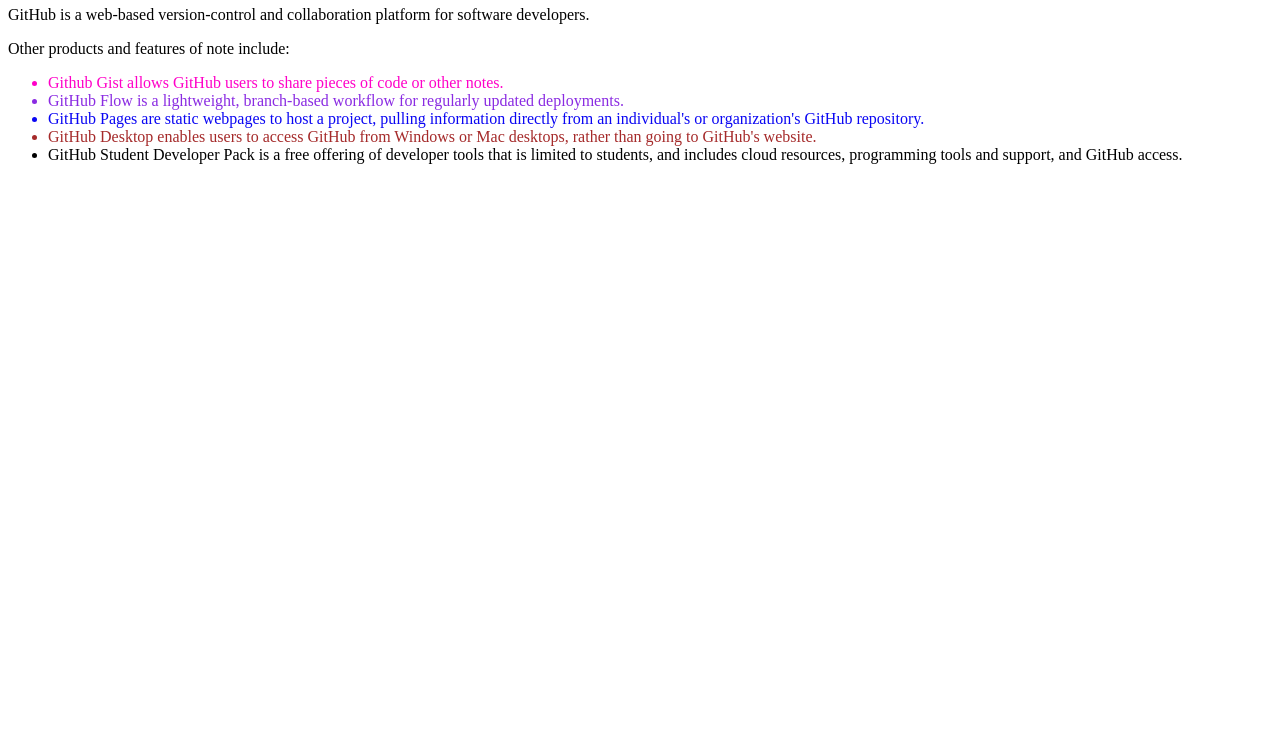
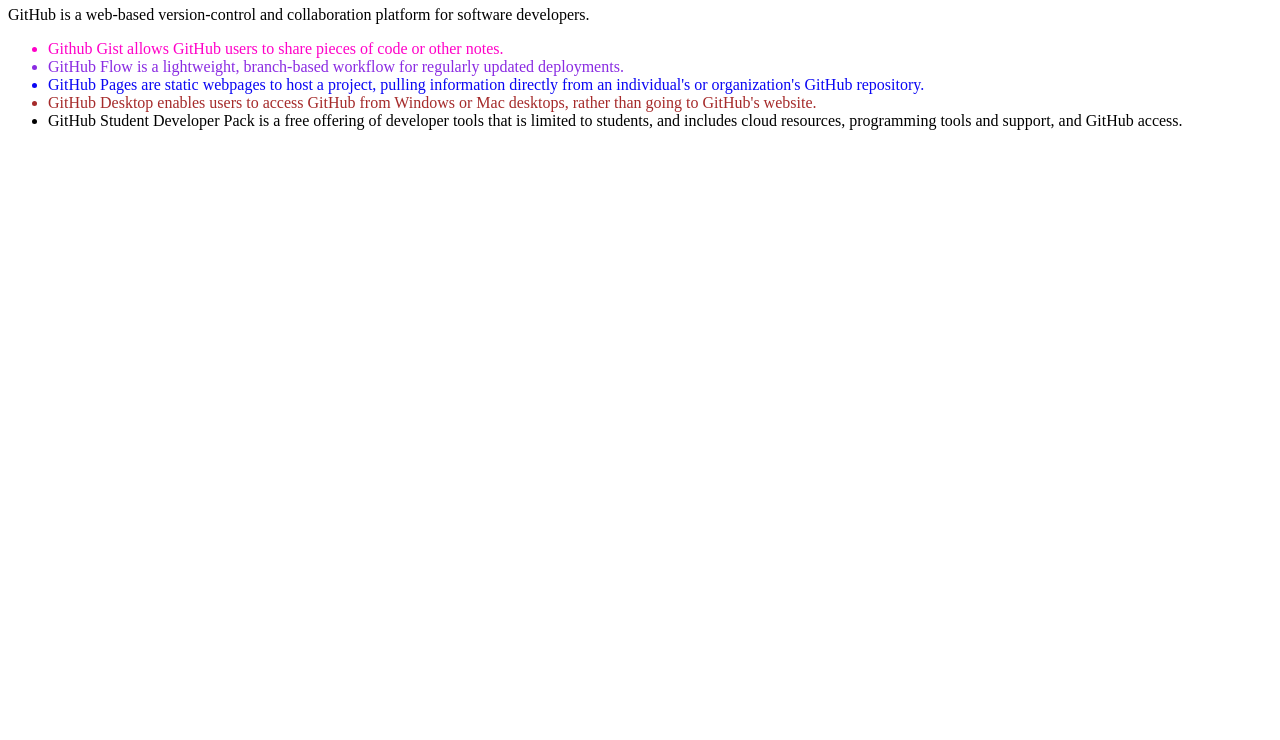
Before and after one commit to MikiSumper/GitHub-first-project, a plain HTML site: page index.html in a window 1280 px wide. Shown: the part 60-800 px from the top of the page. Drawn offline with Linux system fonts and the light colour scheme.

Commit message:
Paragraph Removed

```diff
--- a/index.html
+++ b/index.html
@@ -1,7 +1,7 @@
 <h1 style="color: blue;">My first GitHub project</h1>
 
 <p>GitHub is a web-based version-control and collaboration platform for software developers.</p>
-<p>Other products and features of note include:</p>
+
 
 <ul>
     <li style="color: rgb(255, 0, 200);">Github Gist allows GitHub users to share pieces of code or other notes.</li>
```
